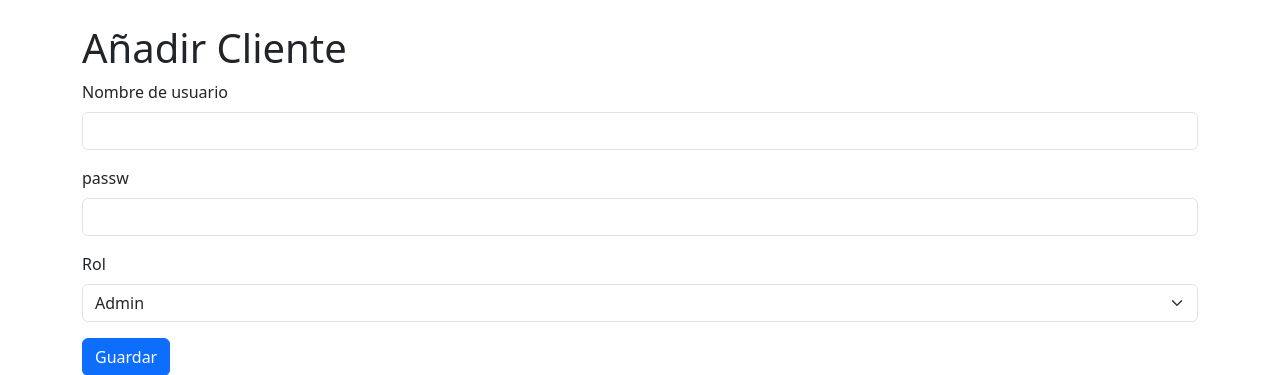
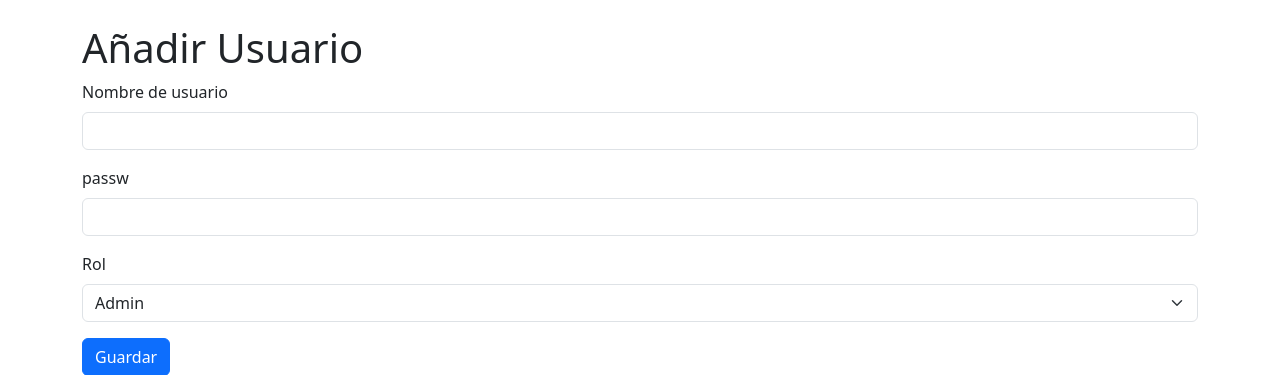
Before and after one commit to IgnacioAriasCampusfp/Programacion_Ignacio_Arias, a PHP site: page /vista/alta_usuario.php in a window 1280 px wide. Shown: the top 375 px of the page. Run offline with PHP 8.4, Linux system fonts and the light colour scheme; the visitor is signed in with stand-in values (Sample User, id 1).

Commit message:
Cambio de alta_usuario
Modificacion del html para correccion

```diff
--- a/programacion/Proyecto_Login/vista/alta_usuario.php
+++ b/programacion/Proyecto_Login/vista/alta_usuario.php
@@ -29,12 +29,12 @@ if ($_SERVER['REQUEST_METHOD'] === 'POST') {
     <meta charset="UTF-8">
     <meta name="viewport" content="width=device-width, initial-scale=1.0">
     <link rel="stylesheet" href="https://cdn.jsdelivr.net/npm/bootstrap@5.3.0/dist/css/bootstrap.min.css">
-    <title>Añadir Cliente</title>
+    <title>Añadir Usuario</title>
 </head>
 
 <body>
     <div class="container mt-4">
-        <h1>Añadir Cliente</h1>
+        <h1>Añadir Usuario</h1>
         <form action="alta_usuario.php" method="POST">
             <div class="mb-3">
                 <label for="nombre" class="form-label">Nombre de usuario</label>
```
